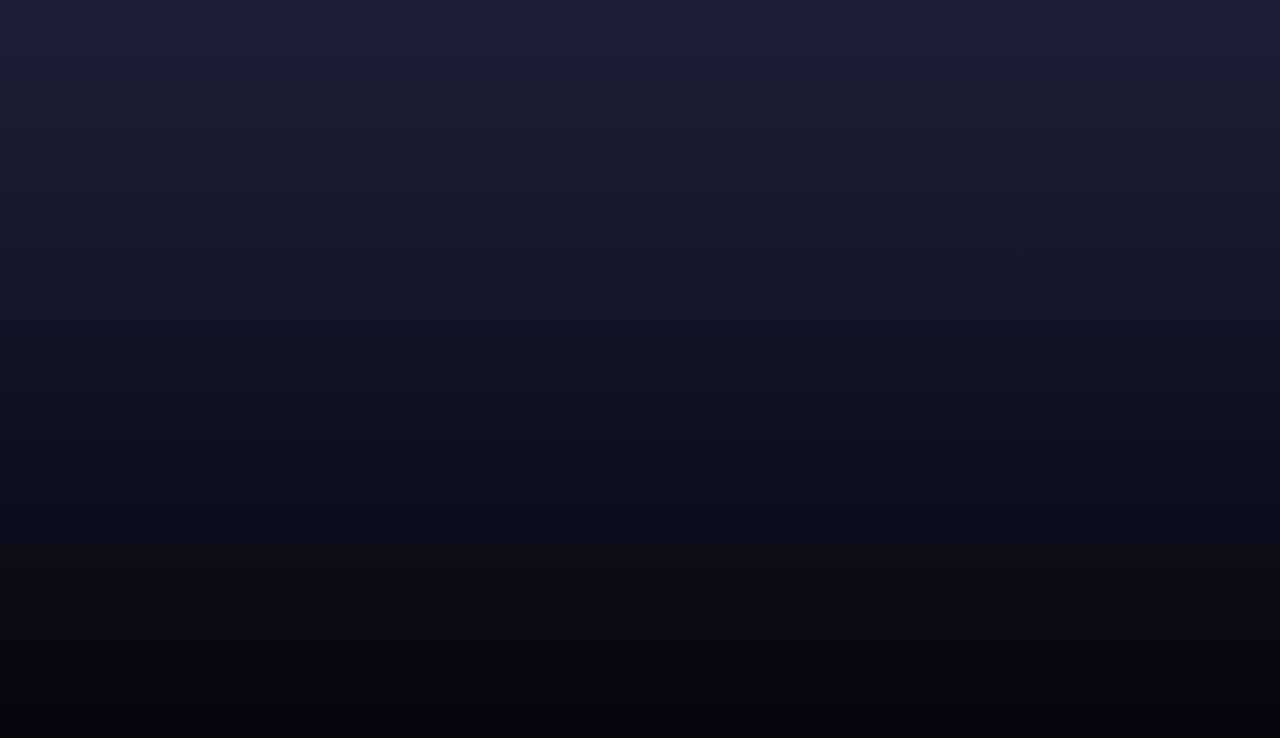
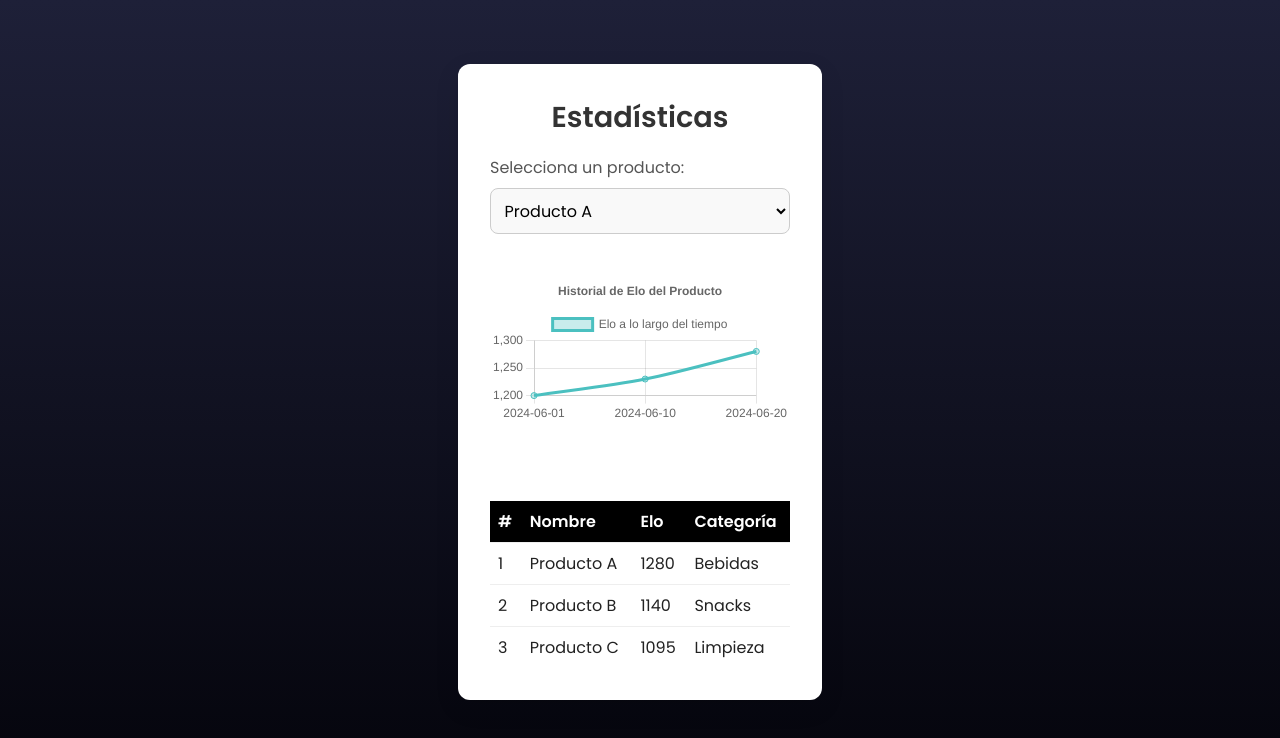
Before and after one commit to humblelurker/EloPinion, a React (Vite) app in the folder frontend/: page /statistics in a window 1280 px wide. Before the commit this address had no page. Shown: the top 738 px of the page. Built offline with nearby package versions, Linux system fonts and the light colour scheme.

Commit message:
feat: Add statistics page and integrate chart.js for product elo history visualization

```diff
--- a/frontend/package.json
+++ b/frontend/package.json
@@ -10,8 +10,10 @@
     "preview": "vite preview"
   },
   "dependencies": {
+    "chart.js": "^4.5.0",
     "fuse.js": "^7.1.0",
     "react": "^19.1.0",
+    "react-chartjs-2": "^5.3.0",
     "react-dom": "^19.1.0",
     "react-router-dom": "^7.6.1"
   },
--- a/frontend/src/App.jsx
+++ b/frontend/src/App.jsx
@@ -1,9 +1,10 @@
 import './App.css';
 import { useState, useEffect } from 'react';
-import { Link } from 'react-router-dom';
 import Fuse from 'fuse.js';
 import Feed from './components/Feed.jsx';
 import logoImg from './assets/logo.png';
+import SideBar from './components/SideBar.jsx';
+import ReviewForm from './components/ReviewForm.jsx';
 
 /* Comprueba sesión consultando al backend */
 const fetchLogin = () =>
@@ -12,28 +13,32 @@ const fetchLogin = () =>
     .catch(() => ({ is_admin:false }));
 
 export default function App() {
-  /* ---------- estado global ---------- */
-  const [logged,      setLogged]      = useState(false);
-  const [isAdmin,     setIsAdmin]     = useState(false);
-  const [products,    setProducts]    = useState([]);
-  const [categories,  setCategories]  = useState([]);
-  const [cat,         setCat]         = useState('');
-  const [term,        setTerm]        = useState('');
+  /* ---------- estado global: autenticación ---------- */
+  const [logged,  setLogged]  = useState(false);
+  const [isAdmin, setIsAdmin] = useState(false);
 
-  /* selección */
-  const [a, setA]      = useState(null);
-  const [b, setB]      = useState(null);
-  const [pref, setPref]= useState(null);
-  const [text, setText]= useState('');
-  const [allowC, setAC]= useState(true);
-  const [status, setStatus] = useState('');
+  /* ---------- estado global: productos ---------- */
+  const [products,   setProducts]   = useState([]);
+  const [categories, setCategories] = useState([]);
+  const [cat,        setCat]        = useState('');
+  const [term,       setTerm]       = useState('');
+
+  /* ---------- estado global: selección de productos ---------- */
+  const [a,    setA]    = useState(null);
+  const [b,    setB]    = useState(null);
+
+  /* ---------- estado global: reseña ---------- */
+  const [pref,  setPref]  = useState(null);
+  const [text,  setText]  = useState('');
+  const [allowC,setAC]    = useState(true);
+  const [status,setStatus]= useState('');
 
   /* ---------- carga inicial ---------- */
   useEffect(() => {
-  fetchLogin().then(({ user, is_admin }) => {
-  setLogged(!!user);
-  setIsAdmin(is_admin);          // crea estado nuevo
- });
+    fetchLogin().then(({ user, is_admin }) => {
+      setLogged(!!user);
+      setIsAdmin(is_admin);
+    });
 
     fetch('/api/products/')
       .then(r => r.json())
@@ -51,6 +56,7 @@ export default function App() {
         .search(term).map(r => r.item)
     : available;
 
+  /* ---------- handlers ---------- */
   const selectProd = p => {
     if (!a) setA(p);
     else if (!b && p.id !== a.id) setB(p);
@@ -61,7 +67,6 @@ export default function App() {
     setText(''); setAC(true); setStatus('');
   };
 
-  /* ---------- submit ---------- */
   async function handleSubmit() {
     if (!a || !b || !pref) {
       setStatus('Completa la selección y elige favorito.');
@@ -92,15 +97,8 @@ export default function App() {
   return (
     <div id="root">
       <div className="layout">
-        <aside className="sidebar">
-          <img src={logoImg} alt="EloPinion" className="sidebar-logo" />
-          <nav><Link to="/">Inicio</Link></nav>
-          <nav><Link to="/auth">Login / Registro</Link></nav>
-              {/* link visible sólo logeado */}
-          <nav>{logged && <Link to="/my-reviews">Mis reseñas</Link>}</nav>
-          {isAdmin && <nav><Link to="/moderate">Moderar reportes</Link></nav>}
-        </aside>
 
+        <SideBar logoImg={logoImg} logged={logged} isAdmin={isAdmin} />
         <main className="content">
           {/* categoría */}
           <select className="category-select"
@@ -133,27 +131,18 @@ export default function App() {
 
           {/* formulario (solo logeado) */}
           {logged && a && b && (
-            <div className="card review-form">
-              <h2>Prefiero…</h2>
-
-              <label className="radio-group">
-                <span><input type="radio" name="pref" value="A"
-                              checked={pref==='A'} onChange={()=>setPref('A')} /> {a.name}</span>
-                <span><input type="radio" name="pref" value="B"
-                              checked={pref==='B'} onChange={()=>setPref('B')} /> {b.name}</span>
-              </label>
-
-              <label style={{margin:".5rem 0", display:"block"}}>
-                <input type="checkbox" checked={allowC}
-                       onChange={e=>setAC(e.target.checked)} /> Permitir comentarios
-              </label>
-
-              <textarea rows={3} placeholder="Justificación (opcional)…"
-                        value={text} onChange={e=>setText(e.target.value)} />
-
-              <button onClick={handleSubmit}>Enviar reseña</button>
-              {status && <p className="status-msg">{status}</p>}
-            </div>
+            <ReviewForm
+              a={a}
+              b={b}
+              pref={pref}
+              setPref={setPref}
+              text={text}
+              setText={setText}
+              allowC={allowC}
+              setAC={setAC}
+              handleSubmit={handleSubmit}
+              status={status}
+            />
           )}
 
           {/* feed */}
--- /dev/null
+++ b/frontend/src/components/ReviewForm.jsx
@@ -0,0 +1,62 @@
+import React from 'react';
+
+export default function ReviewForm({
+  a,
+  b,
+  pref,
+  setPref,
+  text,
+  setText,
+  allowC,
+  setAC,
+  handleSubmit,
+  status
+}) {
+  return (
+    <div className="card review-form">
+      <h2>Prefiero…</h2>
+
+      <label className="radio-group">
+        <span>
+          <input
+            type="radio"
+            name="pref"
+            value="A"
+            checked={pref === 'A'}
+            onChange={() => setPref('A')}
+          />{' '}
+          {a.name}
+        </span>
+        <span>
+          <input
+            type="radio"
+            name="pref"
+            value="B"
+            checked={pref === 'B'}
+            onChange={() => setPref('B')}
+          />{' '}
+          {b.name}
+        </span>
+      </label>
+
+      <label style={{ margin: '.5rem 0', display: 'block' }}>
+        <input
+          type="checkbox"
+          checked={allowC}
+          onChange={e => setAC(e.target.checked)}
+        />{' '}
+        Permitir comentarios
+      </label>
+
+      <textarea
+        rows={3}
+        placeholder="Justificación (opcional)…"
+        value={text}
+        onChange={e => setText(e.target.value)}
+      />
+
+      <button onClick={handleSubmit}>Enviar reseña</button>
+      {status && <p className="status-msg">{status}</p>}
+    </div>
+  );
+}
--- /dev/null
+++ b/frontend/src/components/SideBar.css
@@ -0,0 +1,40 @@
+/* Sidebar */
+.sidebar {
+  position: fixed;
+  top: 0;
+  left: 0;
+  width: 240px;
+  height: 100vh;
+  background: rgba(15, 15, 30, 0.95);
+  padding: 2rem 1.2rem;
+  display: flex;
+  flex-direction: column;
+  gap: 2rem;
+  border-right: 1px solid #2e314d;
+}
+
+.sidebar-logo {
+  width: 100%;
+  object-fit: contain;
+  margin-bottom: 2rem;
+}
+
+.sidebar nav a {
+  color: #d4d8f0;
+  text-decoration: none;
+  font-weight: 600;
+  transition: color 0.3s;
+}
+.sidebar nav a:hover {
+  color: #4f6af5;
+}
+
+/* Contenido principal */
+.content {
+  margin-left: 260px;
+  flex: 1;
+  padding: 1rem 2rem;
+  display: flex;
+  flex-direction: column;
+  align-items: center;
+}
--- /dev/null
+++ b/frontend/src/components/SideBar.jsx
@@ -0,0 +1,19 @@
+import React from "react";
+import { Link } from "react-router-dom";
+import './SideBar.css'; // Assuming you have a CSS file for styling
+
+function SideBar({logoImg, logged, isAdmin}) {
+        return (
+        <aside className="sidebar">
+          <img src={logoImg} alt="EloPinion" className="sidebar-logo" />
+          <nav><Link to="/">Inicio</Link></nav>
+          <nav><Link to="/auth">Login / Registro</Link></nav>
+          <nav><Link to="/statistics">Informes</Link></nav>
+              {/* link visible sólo logeado */}
+          <nav>{logged && <Link to="/my-reviews">Mis reseñas</Link>}</nav>
+          {isAdmin && <nav><Link to="/moderate">Moderar reportes</Link></nav>}
+        </aside>
+        )
+}
+
+export default SideBar;
--- a/frontend/src/main.jsx
+++ b/frontend/src/main.jsx
@@ -5,13 +5,15 @@ import { BrowserRouter, Routes, Route } from "react-router-dom";
 import App             from "./App.jsx";
 import AuthPage        from "./pages/AuthPage.jsx";
 import MyReviewsPage   from "./pages/MyReviewsPage.jsx";
-import AdminReportsPage from "./pages/AdminReportsPage.jsx";  // ← NUEVO
+import AdminReportsPage from "./pages/AdminReportsPage.jsx";
+import StatisticsPage  from "./pages/StatisticsPage.jsx";
 
 ReactDOM.createRoot(document.getElementById("root")).render(
   <BrowserRouter>
     <Routes>
       <Route path="/"            element={<App />} />
       <Route path="/auth"        element={<AuthPage />} />
+      <Route path="/statistics"  element={<StatisticsPage />} />
       <Route path="/my-reviews"  element={<MyReviewsPage />} />
       <Route path="/moderate"    element={<AdminReportsPage />} />
     </Routes>
--- /dev/null
+++ b/frontend/src/pages/StatisticsPage.css
@@ -0,0 +1,39 @@
+
+
+
+.card {
+  max-width: 700px;
+  margin: 2rem auto;
+  background: #ffffff;
+  border-radius: 12px;
+  box-shadow: 0 8px 24px rgba(0, 0, 0, 0.1);
+  padding: 2rem;
+}
+
+.card h2 {
+  margin-bottom: 1rem;
+  font-size: 1.8rem;
+  color: #333;
+  text-align: center;
+}
+
+.card label {
+  font-weight: 500;
+  margin-bottom: 0.5rem;
+  display: block;
+  color: #555;
+}
+
+.card select {
+  width: 100%;
+  padding: 0.6rem;
+  margin-bottom: 1.5rem;
+  border: 1px solid #ccc;
+  border-radius: 8px;
+  background: #f9f9f9;
+  font-size: 1rem;
+}
+
+canvas {
+  margin-top: 1rem;
+}
--- /dev/null
+++ b/frontend/src/pages/StatisticsPage.jsx
@@ -0,0 +1,91 @@
+import React, { useState, useEffect } from 'react';
+import { Line } from 'react-chartjs-2';
+import { Chart as ChartJS, LineElement, PointElement, LinearScale, Title, CategoryScale, Tooltip, Legend } from 'chart.js';
+import './StatisticsPage.css'; // Assuming you have a CSS file for styling
+ChartJS.register(LineElement, PointElement, LinearScale, Title, CategoryScale, Tooltip, Legend);
+
+const sampleProducts = [
+  { id: 1, name: 'Producto A' },
+  { id: 2, name: 'Producto B' },
+];
+
+const sampleEloHistory = {
+  1: [
+    { date: '2024-06-01', elo: 1200 },
+    { date: '2024-06-10', elo: 1230 },
+    { date: '2024-06-20', elo: 1280 },
+  ],
+  2: [
+    { date: '2024-06-01', elo: 1100 },
+    { date: '2024-06-10', elo: 1125 },
+    { date: '2024-06-20', elo: 1140 },
+  ]
+};
+
+export default function StatisticsPage() {
+  const [selected, setSelected] = useState(sampleProducts[0].id);
+  const [data, setData] = useState([]);
+
+  useEffect(() => {
+    setData(sampleEloHistory[selected] || []);
+  }, [selected]);
+
+  const chartData = {
+    labels: data.map(point => point.date),
+    datasets: [
+      {
+        label: 'Elo a lo largo del tiempo',
+        data: data.map(point => point.elo),
+        borderColor: 'rgb(75, 192, 192)',
+        backgroundColor: 'rgba(75, 192, 192, 0.3)',
+        tension: 0.3
+      }
+    ]
+  };
+
+  const chartOptions = {
+    responsive: true,
+    plugins: {
+      legend: { position: 'top' },
+      title: { display: true, text: 'Historial de Elo del Producto' }
+    }
+  };
+
+  return (
+    <div className="card">
+      <h2>Estadísticas</h2>
+      <label>Selecciona un producto:</label>
+      <select onChange={e => setSelected(Number(e.target.value))} value={selected}>
+        {sampleProducts.map(p => (
+          <option key={p.id} value={p.id}>{p.name}</option>
+        ))}
+      </select>
+      <Line data={chartData} options={chartOptions} />
+      <h3 style={{ marginTop: '2rem' }}>Top productos</h3>
+            <table style={{ width: '100%', borderCollapse: 'collapse', marginTop: '1rem' }}>
+            <thead>
+            <tr style={{ background: '#000' }}>
+                <th style={{ padding: '0.5rem', textAlign: 'left', color: '#fff' }}>#</th>
+                <th style={{ padding: '0.5rem', textAlign: 'left', color: '#fff' }}>Nombre</th>
+                <th style={{ padding: '0.5rem', textAlign: 'left', color: '#fff' }}>Elo</th>
+                <th style={{ padding: '0.5rem', textAlign: 'left', color: '#fff' }}>Categoría</th>
+            </tr>
+            </thead>
+            <tbody>
+            {[
+                { name: 'Producto A', elo: 1280, cat: 'Bebidas' },
+                { name: 'Producto B', elo: 1140, cat: 'Snacks' },
+                { name: 'Producto C', elo: 1095, cat: 'Limpieza' },
+            ].map((p, i) => (
+                <tr key={i} style={{ borderTop: '1px solid #eee', backgroundColor: '#fff', color: '#222' }}>
+                <td style={{ padding: '0.5rem' }}>{i + 1}</td>
+                <td style={{ padding: '0.5rem' }}>{p.name}</td>
+                <td style={{ padding: '0.5rem' }}>{p.elo}</td>
+                <td style={{ padding: '0.5rem' }}>{p.cat}</td>
+                </tr>
+            ))}
+            </tbody>
+        </table>
+    </div>
+  );
+}
```
Also changed, not shown: frontend/src/App.css (+0 -39 lines), 1 other file (tests, documents, lock files or other folders).
